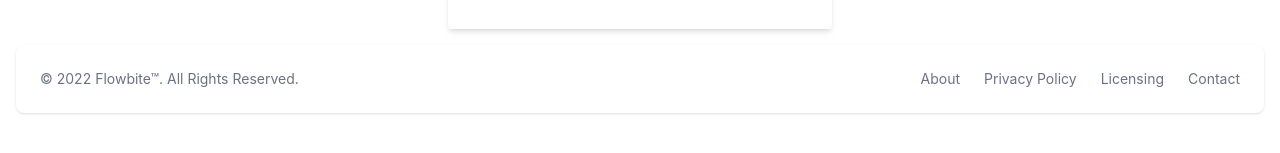
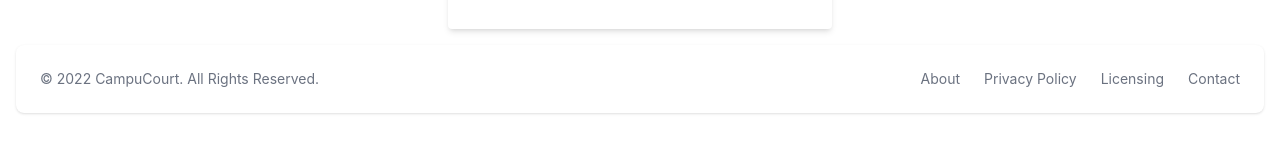
Before and after one commit to nhridoy/stop-bully-diu-frontend, a React (Create React App) app: page /signin in a window 1280 px wide. Shown: the part 387-540 px from the top of the page. Built offline with nearby package versions, Linux system fonts and the light colour scheme; no server answers.

Commit message:
footer fixed

```diff
--- a/src/components/Footer/Footer.js
+++ b/src/components/Footer/Footer.js
@@ -4,7 +4,7 @@
     return (
 
         <footer className="p-4 bg-white rounded-lg shadow md:flex md:items-center md:justify-between md:p-6 dark:bg-gray-800">
-            <span className="text-sm text-gray-500 sm:text-center dark:text-gray-400">© 2022 <a href="https://flowbite.com" className="hover:underline">Flowbite™</a>. All Rights Reserved.
+            <span className="text-sm text-gray-500 sm:text-center dark:text-gray-400">© 2022 <a href="https://flowbite.com" className="hover:underline">CampuCourt</a>. All Rights Reserved.
             </span>
             <ul className="flex flex-wrap items-center mt-3 text-sm text-gray-500 dark:text-gray-400 sm:mt-0">
                 <li>
```
